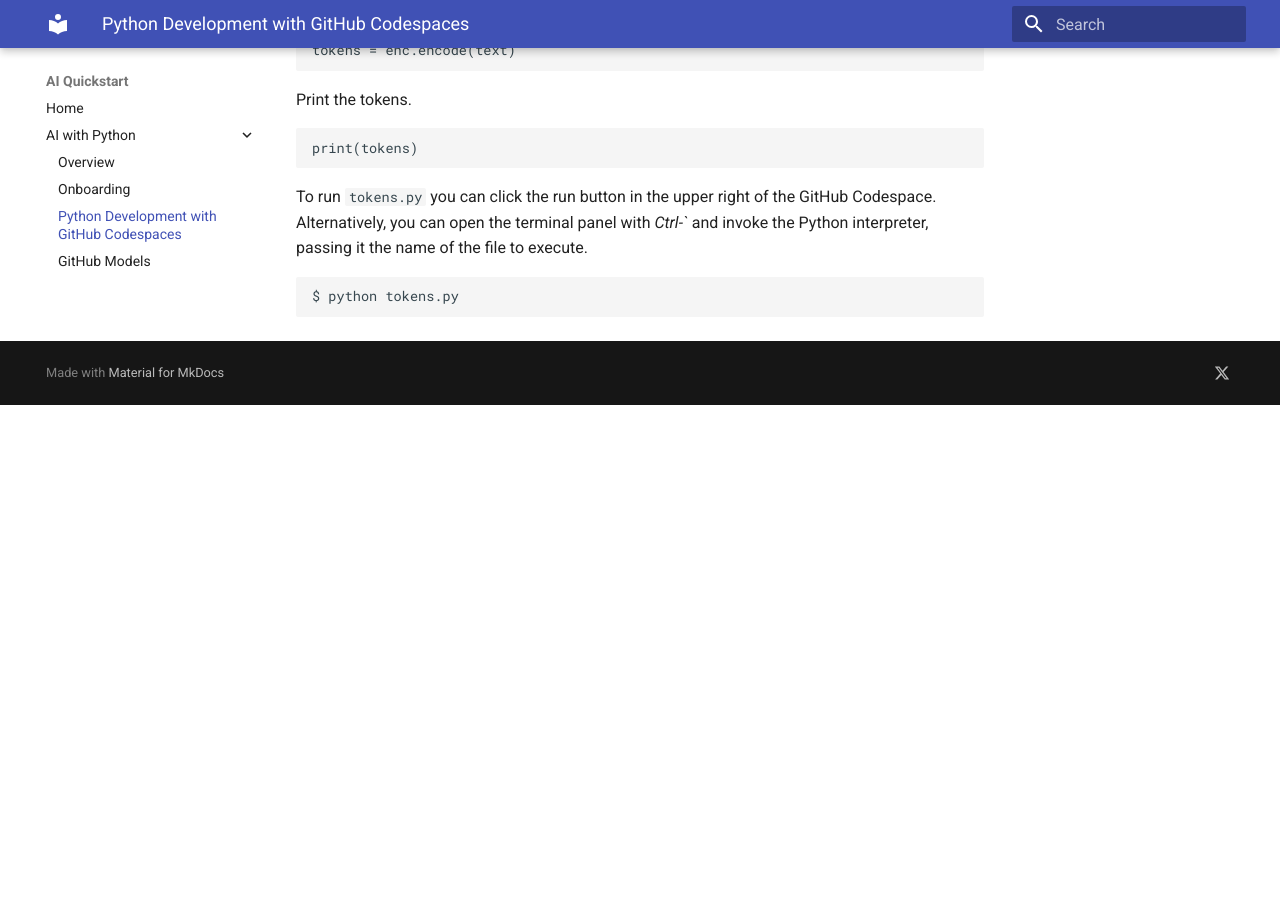
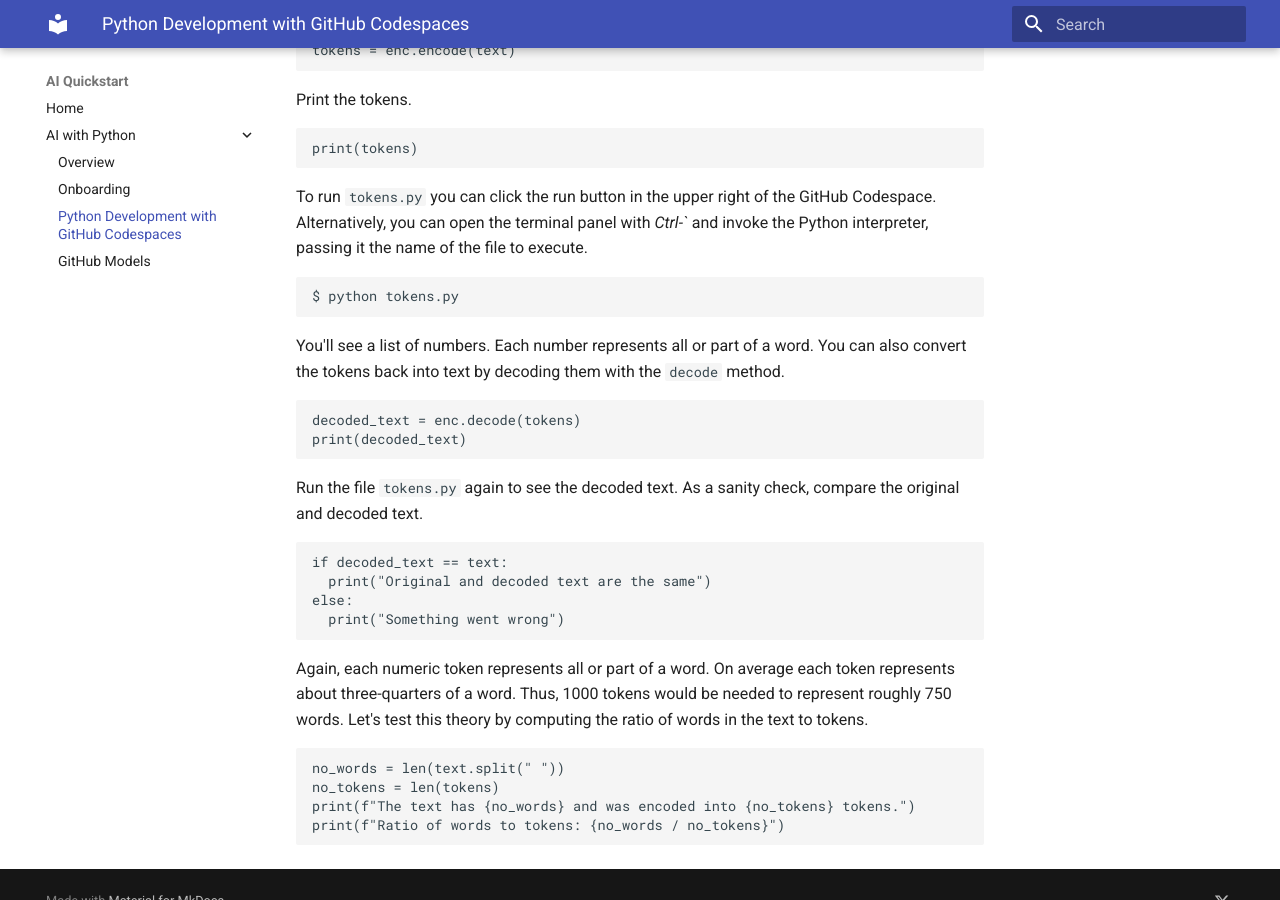
Before and after one commit to get-aiquickstart/get-aiquickstart.github.io, an MkDocs documentation site: the page built from docs/python/github_codespaces.md, in a window 1280 px wide and 900 px high, scrolled down 1032 px. Built offline with MkDocs 1.6.1 and Material for MkDocs 9.7.7, drawn with Linux system fonts in a browser that asks for light colours; before the commit the page ends 1437 px from its top, so only the background shows below that.

Commit message:
Enhance documentation for tokens.py usage
Added examples for decoding tokens and computing word-to-token ratio in tokens.py.

````diff
--- a/docs/python/github_codespaces.md
+++ b/docs/python/github_codespaces.md
@@ -46,3 +46,26 @@
 ```bash
 $ python tokens.py
 ```
+
+You'll see a list of numbers.  Each number represents all or part of a word.  You can also convert the tokens back into text by decoding them with the `decode` method.
+
+```python
+decoded_text = enc.decode(tokens)
+print(decoded_text)
+```
+
+Run the file `tokens.py` again to see the decoded text.  As a sanity check, compare the original and decoded text.
+```python
+if decoded_text == text:
+  print("Original and decoded text are the same")
+else:
+  print("Something went wrong")
+```
+
+Again, each numeric token represents all or part of a word.  On average each token represents about three-quarters of a word.  Thus, 1000 tokens would be needed to represent roughly 750 words.  Let's test this theory by computing the ratio of words in the text to tokens.
+```python
+no_words = len(text.split(" "))
+no_tokens = len(tokens)
+print(f"The text has {no_words} and was encoded into {no_tokens} tokens.")
+print(f"Ratio of words to tokens: {no_words / no_tokens}")
+```
````
